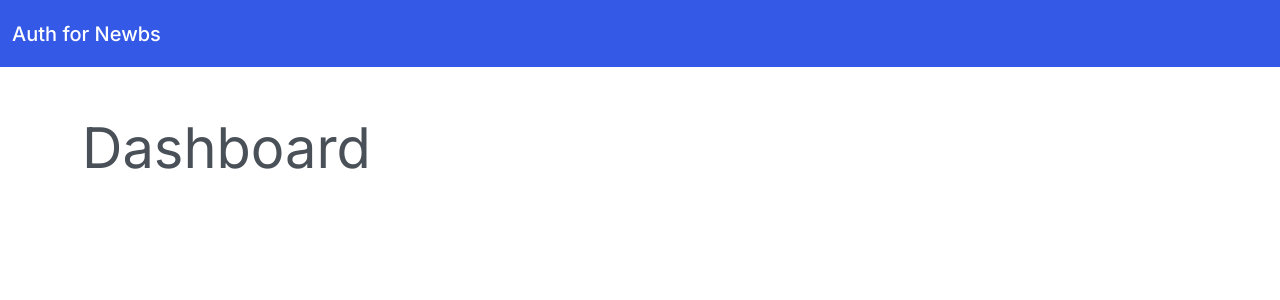
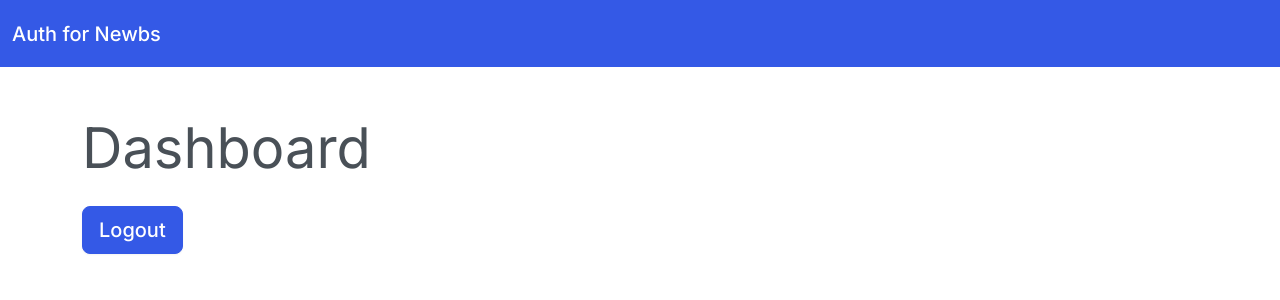
Before and after one commit to anampartho/auth-newb, a Vue app in the folder client/: page /dashboard in a window 1280 px wide. Shown: the top 300 px of the page. Built offline with nearby package versions, Linux system fonts and the light colour scheme; sample sign-in values are in the browser's storage.

Commit message:
Show username and add logout functionality

```diff
--- a/client/src/views/DashboardView.vue
+++ b/client/src/views/DashboardView.vue
@@ -2,14 +2,54 @@
   <div class="dashboard">
     <div class="jumbotron jumbotron-fluid py-4 mt-4">
       <h1 class="display-4">Dashboard</h1>
+      <p class="lead" v-if="user.username">
+        Welcome <strong>{{ user?.username }} 👋</strong>
+      </p>
+      <p class="lead mt-4">
+        <a
+          class="btn btn-primary btn-lg"
+          role="button"
+          @click.prevent="logout"
+          @keydown.prevent="logout"
+          tabindex="0"
+          >Logout</a
+        >
+      </p>
     </div>
   </div>
 </template>
 
 <script>
 // @ is an alias to /src
+const API_URL = 'http://localhost:5000';
 
 export default {
-  name: 'DashboardView'
+  name: 'DashboardView',
+  data: () => ({
+    user: {}
+  }),
+  mounted() {
+    fetch(API_URL, {
+      method: 'GET',
+      headers: {
+        authorization: `Bearer ${localStorage.getItem('token')}`
+      }
+    })
+      .then((res) => res.json())
+      .then((res) => {
+        console.log({ res });
+        if (res.user) {
+          this.user = res.user;
+        } else {
+          localStorage.removeItem('token');
+        }
+      });
+  },
+  methods: {
+    logout() {
+      localStorage.removeItem('token');
+      this.$router.push('/login');
+    }
+  }
 };
 </script>
```
